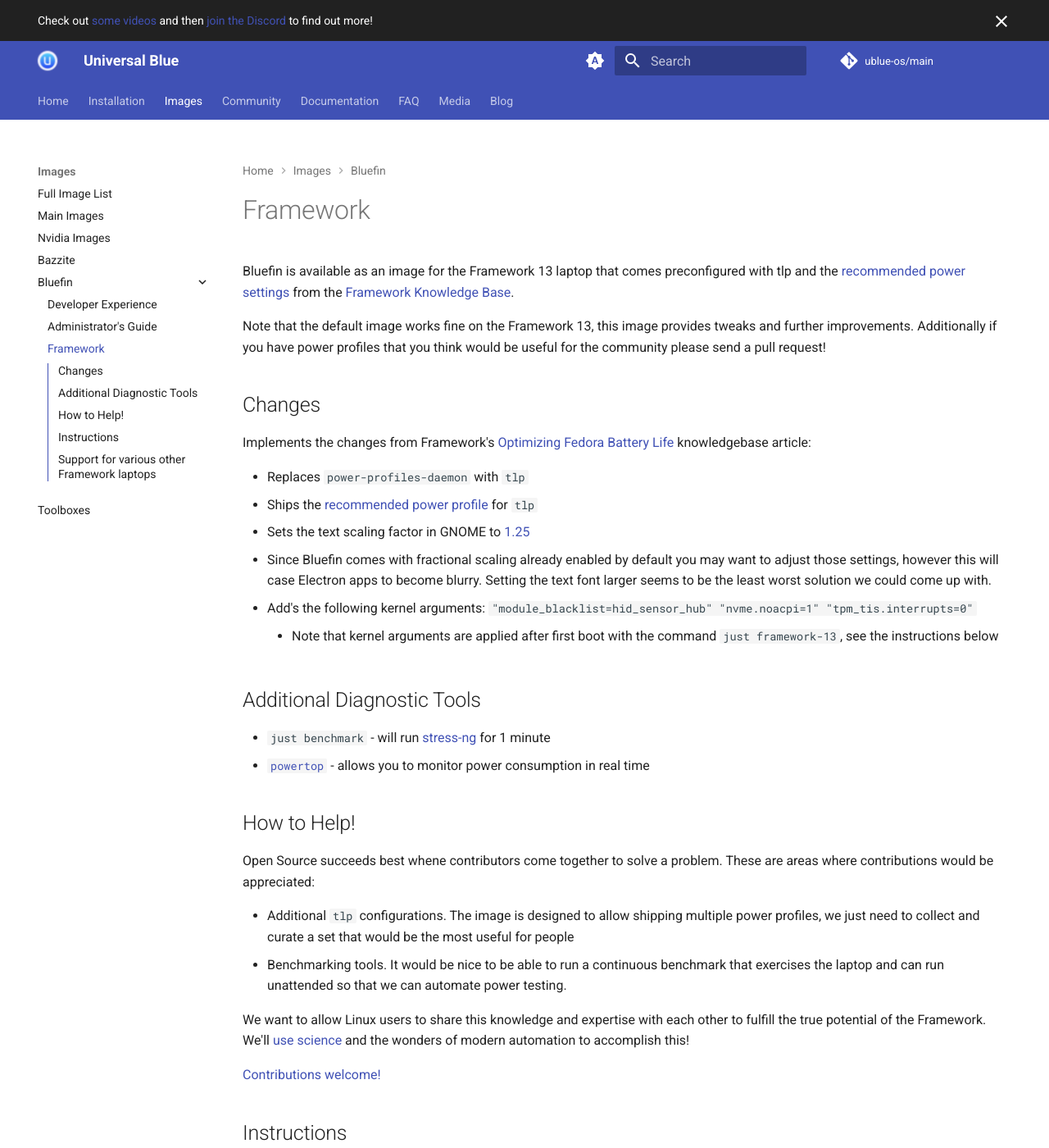
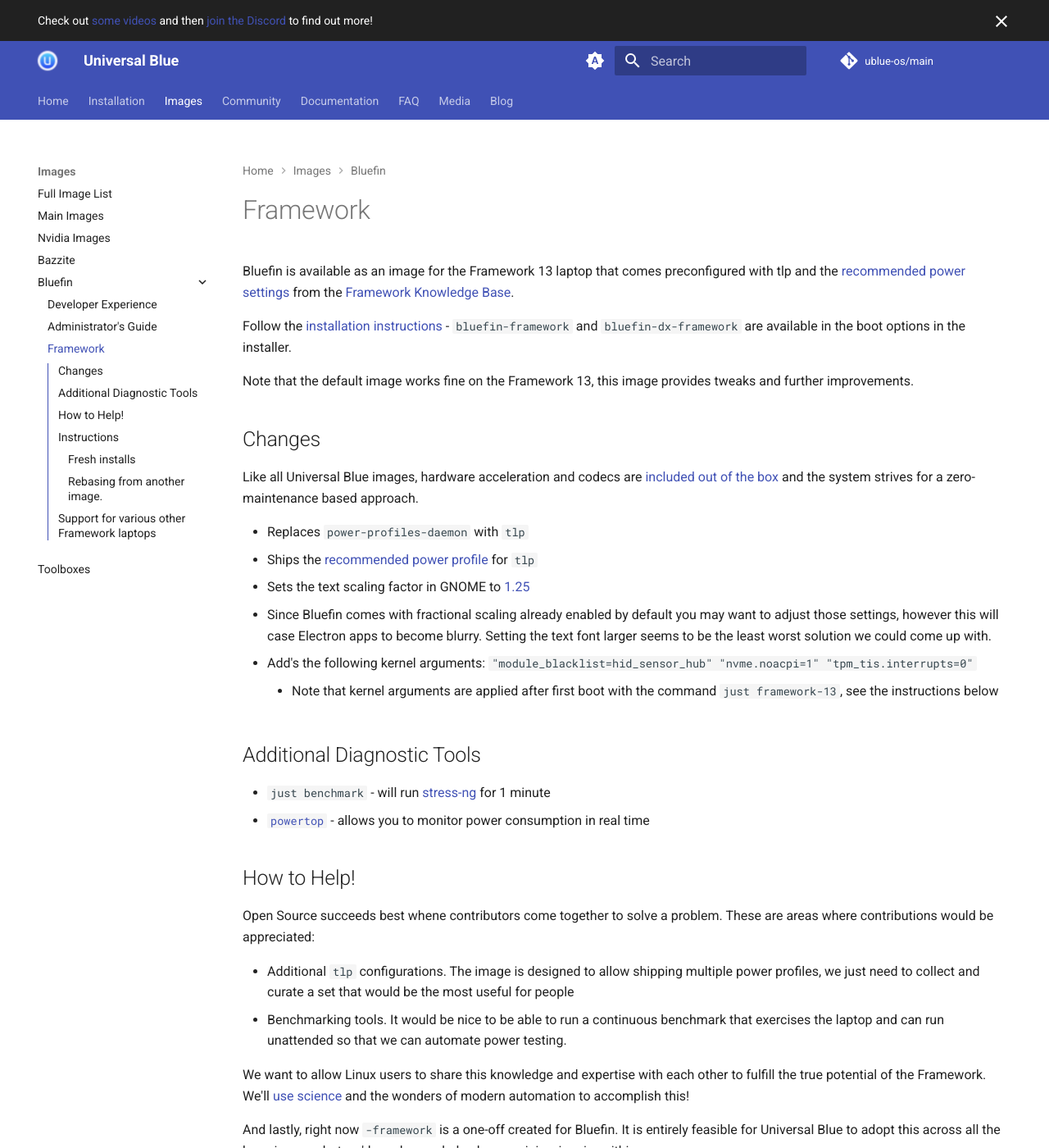
Before and after one commit to ublue-os/website, an MkDocs documentation site: the page built from docs/images/bluefin/framework.md, in a window 1280 px wide and 1400 px high. Shown: the whole window at 82% size. Built offline with MkDocs 1.6.1 and Material for MkDocs 9.7.7, drawn with Linux system fonts in a browser that asks for light colours; comment, search, counter and statistics services are not loaded; some of the changed text lies outside the part shown.

Commit message:
fix: Update framework.md (#324)
* fix: Update framework.md

* fix: Update framework.md

```diff
--- a/docs/images/bluefin/framework.md
+++ b/docs/images/bluefin/framework.md
@@ -1,10 +1,12 @@
 Bluefin is available as an image for the Framework 13 laptop that comes preconfigured with tlp and the [recommended power settings](https://github.com/ublue-os/bluefin/blob/main/framework/etc/tlp.d/50-framework.conf) from the [Framework Knowledge Base](https://knowledgebase.frame.work/en_us/optimizing-fedora-battery-life-r1baXZh).
 
-Note that the default image works fine on the Framework 13, this image provides tweaks and further improvements. Additionally if you have power profiles that you think would be useful for the community please send a pull request!
+Follow the [installation instructions](/installation) - `bluefin-framework` and `bluefin-dx-framework` are available in the boot options in the installer.
+
+Note that the default image works fine on the Framework 13, this image provides tweaks and further improvements.
 
 ## Changes
 
-Implements the changes from Framework's [Optimizing Fedora Battery Life](https://knowledgebase.frame.work/en_us/optimizing-fedora-battery-life-r1baXZh) knowledgebase article:
+Like all Universal Blue images, hardware acceleration and codecs are [included out of the box](/guide/codecs) and the system strives for a zero-maintenance based approach.
 
 - Replaces `power-profiles-daemon` with `tlp`
 - Ships the [recommended power profile](https://github.com/ublue-os/bluefin/blob/main/framework/etc/tlp.d/50-framework.conf) for `tlp`
@@ -27,9 +29,24 @@ Open Source succeeds best whene contributors come together to solve a problem. T
 
 We want to allow Linux users to share this knowledge and expertise with each other to fulfill the true potential of the Framework. We'll [use science](https://www.youtube.com/watch?v=BABM3EUo990) and the wonders of modern automation to accomplish this!
 
-[Contributions welcome!](https://github.com/ublue-os/bluefin)
+And lastly, right now `-framework` is a one-off created for Bluefin. It is entirely feasible for Universal Blue to adopt this across all the base images, but we'd need some help, devops ninjas, inquire within.
+
+- [Thread on the Framework forums](https://community.frame.work/t/custom-fedora-oci-images-for-framework-laptops/34253/10) - general feedback welcome here, the co-creator of Bluefin dogfoods this image on a 13th gen Framework 13. Yes, it is glorious.
+- [Contributions welcome!](https://github.com/ublue-os/bluefin)
 
 ## Instructions
+
+### Fresh installs
+
+1. Run this command to set the right kernel arguments for the brightness keys to work:
+
+        just framework-13
+
+and then reboot one more time! We strive to make that the last piece of operating system maintenance you'll have to do for the life of the machine.
+
+### Rebasing from another image.
+
+If you're rebasing from another image follow these instructions!
 
 1. Rebase to the -framework image:
 
```
